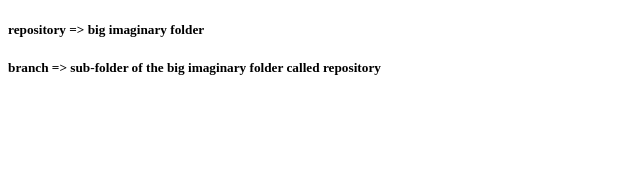
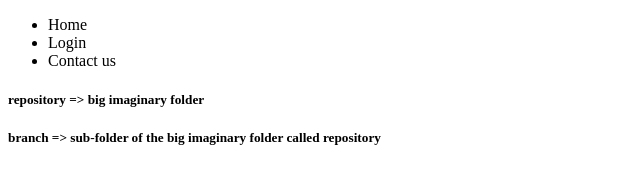
Before and after one commit to mouhsineelachbi/test-repository, a plain HTML site: page index.html in a window 1280 px wide. Shown: the whole page, without its empty margins (0-640 px from the left). Drawn offline with Linux system fonts and the light colour scheme.

Commit message:
add side bar to index file

```diff
--- a/index.html
+++ b/index.html
@@ -11,6 +11,13 @@
 <body>
     <div class="container">
         <div class="section">
+            <div class="side-bar">
+                <ul>
+                    <li>Home</li>
+                    <li>Login</li>
+                    <li>Contact us</li>
+                </ul>
+            </div>
             <h5>repository => big imaginary folder</h5>
             <h5>branch => sub-folder of the big imaginary folder called repository</h5>
         </div>
```
